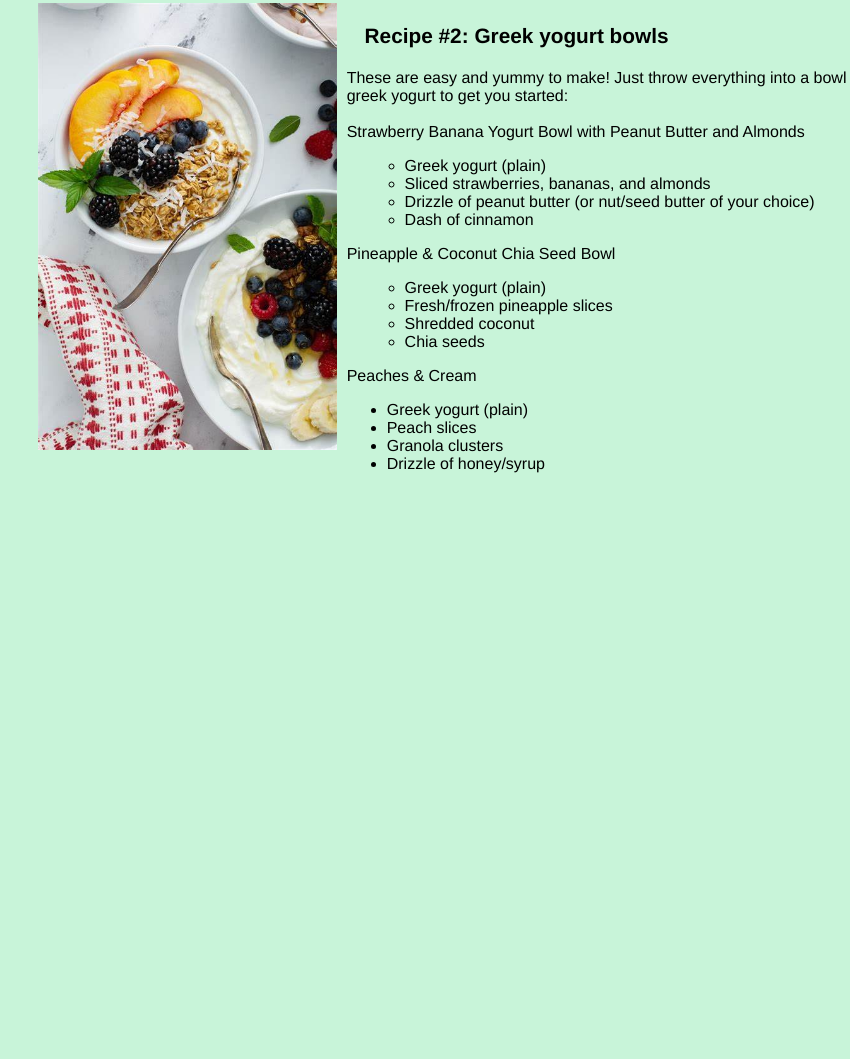
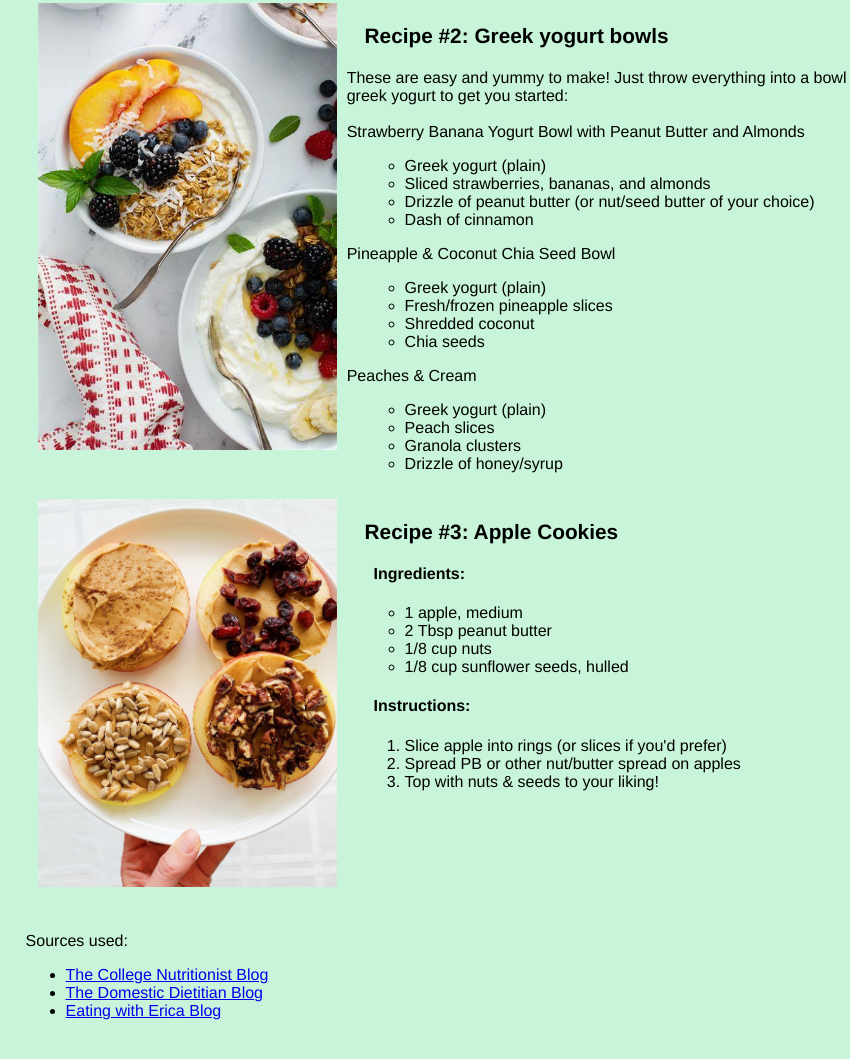
Before and after one commit to meganhinkel/343-s23-p1, a plain HTML site: page snack-ideas.html in a window 1280 px wide. Shown: the part 654-1713 px from the top of the page, without its empty margins (0-850 px from the left). Before the commit the page ends 1143 px from the top, so only its background shows below. Drawn offline with Linux system fonts and the light colour scheme.

Commit message:
More recipes and sources

```diff
--- a/css/default.css
+++ b/css/default.css
@@ -30,6 +30,10 @@ h3 {
 
 h4 {
 	margin-left: 3%;
+}
+
+footer {
+	margin: 2%;
 }
 
 .entire-page {
--- a/css/index.css
+++ b/css/index.css
@@ -16,11 +16,6 @@
     padding-right: 3%;
 }
 
-hr {
-    width: 70%;
-    border-color: black;
-}
-
 /* Mobile view */
 @media screen and (max-width: 750px) {
 
--- a/snack-ideas.html
+++ b/snack-ideas.html
@@ -60,14 +60,43 @@
         <li>Chia seeds</li>
       </ul>
       <p>Peaches & Cream</p>
-      <ul>
+      <ul class="ingredients">
         <li>Greek yogurt (plain)</li>
         <li>Peach slices</li>
         <li>Granola clusters</li>
         <li>Drizzle of honey/syrup</li>
       </ul>
     </div>
+
+    <div><img src="/images/apple-cookies.jpeg" alt="Apple Cookies"></div>
+    <div>
+      <h3>Recipe #3: Apple Cookies</h3>
+      <h4>Ingredients:</h4>
+      <ul class="ingredients">
+        <li>1 apple, medium</li>
+        <li>2 Tbsp peanut butter</li>
+        <li>1/8 cup nuts</li>
+        <li>1/8 cup sunflower seeds, hulled</li>
+      </ul>
+      <h4>Instructions:</h4>
+      <ul class="instructions">
+        <li>Slice apple into rings (or slices if you'd prefer)</li>
+        <li>Spread PB or other nut/butter spread on apples </li>
+        <li>Top with nuts & seeds to your liking!</li>
+      </ul>
+    </div>
   </div>
+
+  </div>
+
+  <footer>
+    <p>Sources used: </p>
+    <ul>
+      <li><a href = "https://www.collegenutritionist.com/blog/easy-healthy-breakfast-for-college-students">The College Nutritionist Blog</a></li>
+      <li><a href = "https://thedomesticdietitian.com/greek-yogurt-breakfast-bowl-mediterranean-diet-recipe/">The Domestic Dietitian Blog</a></li>
+      <li><a href =  "https://eatingwitherica.com/2020/07/how-to-make-the-best-greek-yogurt-bowls/">Eating with Erica Blog</a></li>
+    </ul>
+  </footer>
 </body>
 
 </html>
```
Also changed, not shown: meal-ideas.html (+22 -9 lines), images/avocado-toast.jpg (added).
